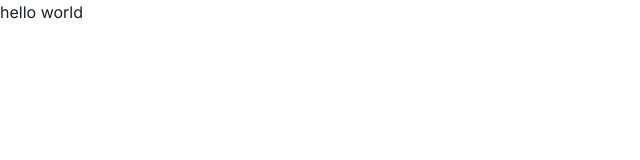
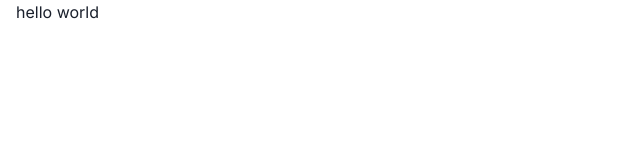
Before and after one commit to ricosandyca/kb-campaign, a React (Vite) app: page / in a window 1280 px wide. Shown: the top 160 px of the page, without its empty margins (0-640 px from the left). Built offline with nearby package versions, Linux system fonts and the light colour scheme.

Commit message:
Add layout container hoc

```diff
--- a/src/App.tsx
+++ b/src/App.tsx
@@ -1,7 +1,9 @@
 import { FC } from 'react';
+
+import { withContainer } from '~/hoc/with-container';
 
 const App: FC = () => {
   return <div>hello world</div>;
 };
 
-export default App;
+export default withContainer(App);
--- /dev/null
+++ b/src/hoc/with-container.tsx
@@ -0,0 +1,12 @@
+import { FC, ComponentType } from 'react';
+import { Container } from '@chakra-ui/react';
+
+export function withContainer<T>(Content: ComponentType<T>): FC<T> {
+  return function ContainerContent(props: T) {
+    return (
+      <Container maxW="container.xl" h="full">
+        <Content {...props} />
+      </Container>
+    );
+  };
+}
```
